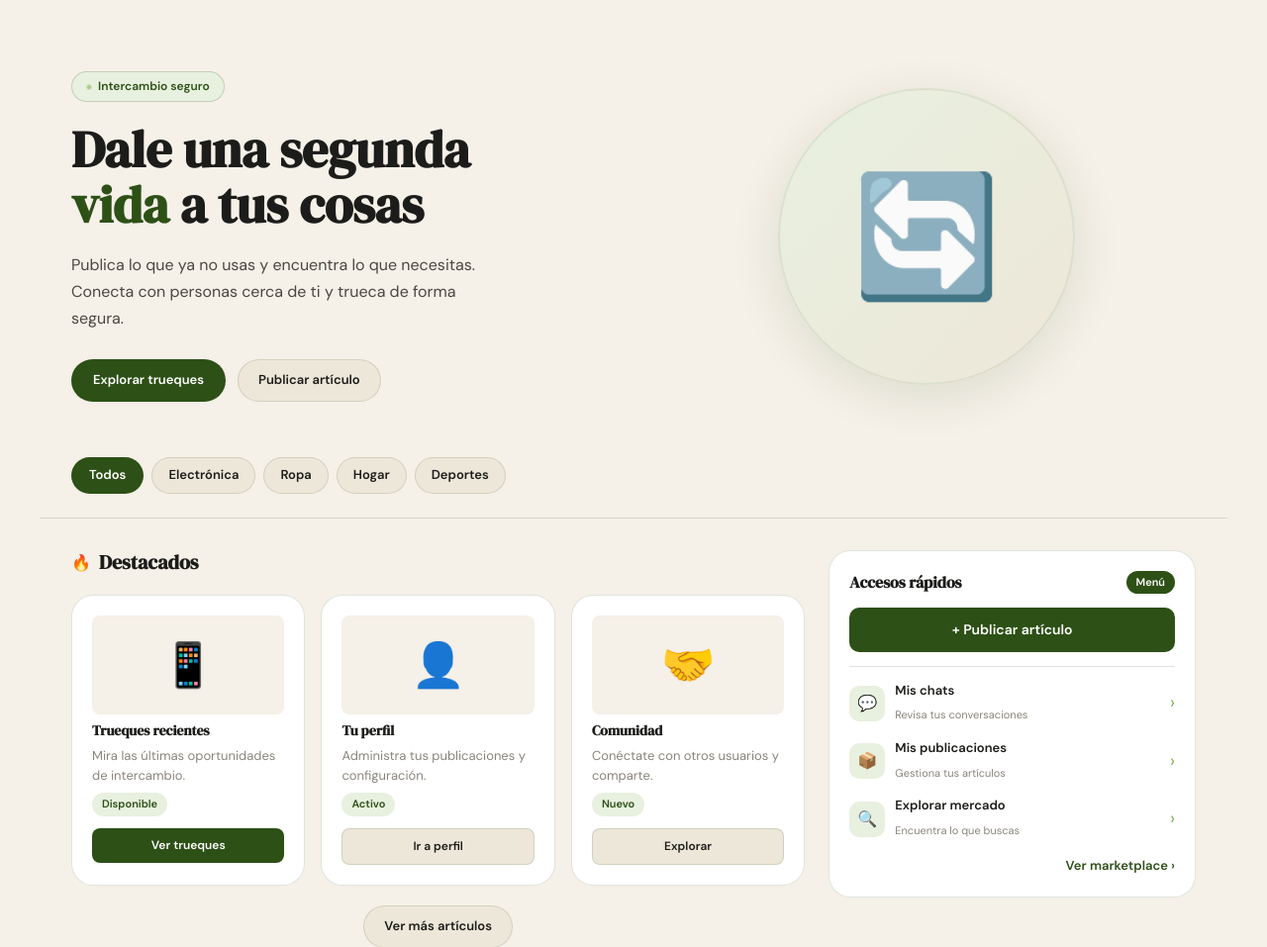
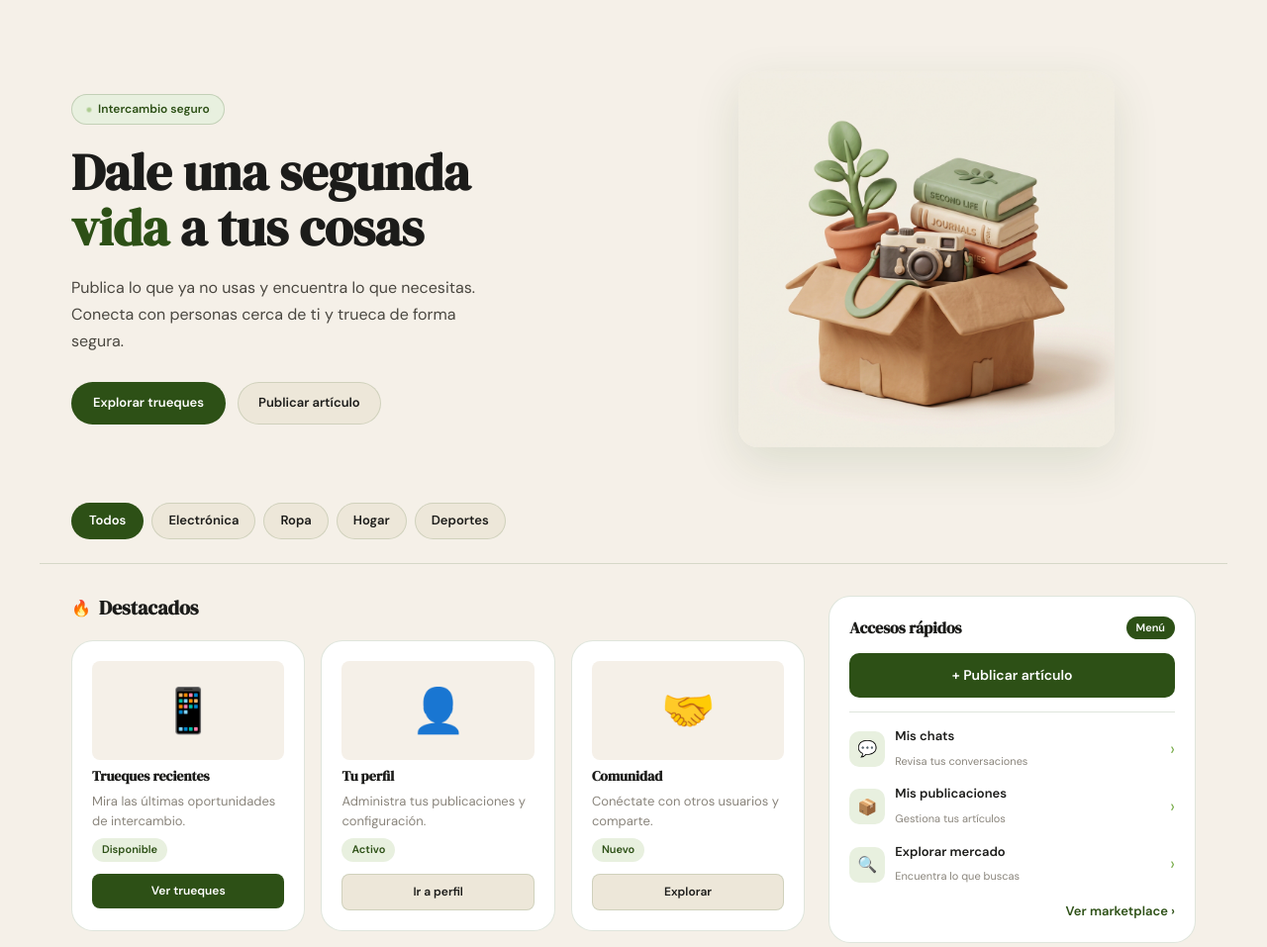
Before and after one commit to Brayan-Fon/Trueque_Market_app_1.0, a Django app: page / in a window 1280 px wide. Shown: the part 65-1022 px from the top of the page at 99% size. Run offline with Django 5.2, Linux system fonts and the light colour scheme.

Commit message:
Replace generic hero emoji with a beautiful custom 3D claymorphism illustration

```diff
--- a/app_trueques/static/app_trueques/css/inicio.css
+++ b/app_trueques/static/app_trueques/css/inicio.css
@@ -71,17 +71,17 @@
   justify-content: center;
 }
 
-.hero-circle {
-  width: 300px;
-  height: 300px;
-  background: linear-gradient(135deg, var(--green-pale), var(--cream-dark));
-  border-radius: 50%;
-  display: flex;
-  align-items: center;
-  justify-content: center;
-  font-size: 120px;
-  box-shadow: 0 12px 48px rgba(45,80,22,0.12);
-  border: 2px solid rgba(45,80,22,0.08);
+.hero-image {
+  width: 100%;
+  max-width: 380px;
+  height: auto;
+  border-radius: 20px;
+  box-shadow: 0 16px 48px rgba(45,80,22,0.12);
+  transition: transform 0.4s cubic-bezier(0.175, 0.885, 0.32, 1.275);
+}
+
+.hero-image:hover {
+  transform: translateY(-8px) scale(1.02);
 }
 
 /* Filtros */
--- a/app_trueques/templates/app_trueques/inicio.html
+++ b/app_trueques/templates/app_trueques/inicio.html
@@ -43,7 +43,7 @@
                 </div>
             </div>
             <div class="hero-visual fade-up delay-1">
-                <div class="hero-circle">🔄</div>
+                <img src="{% static 'app_trueques/img/hero_illustration.jpg' %}" alt="Dar una segunda vida a tus cosas" class="hero-image">
             </div>
         </section>
 
```
Also changed, not shown: app_trueques/static/app_trueques/img/hero_illustration.jpg (added).
